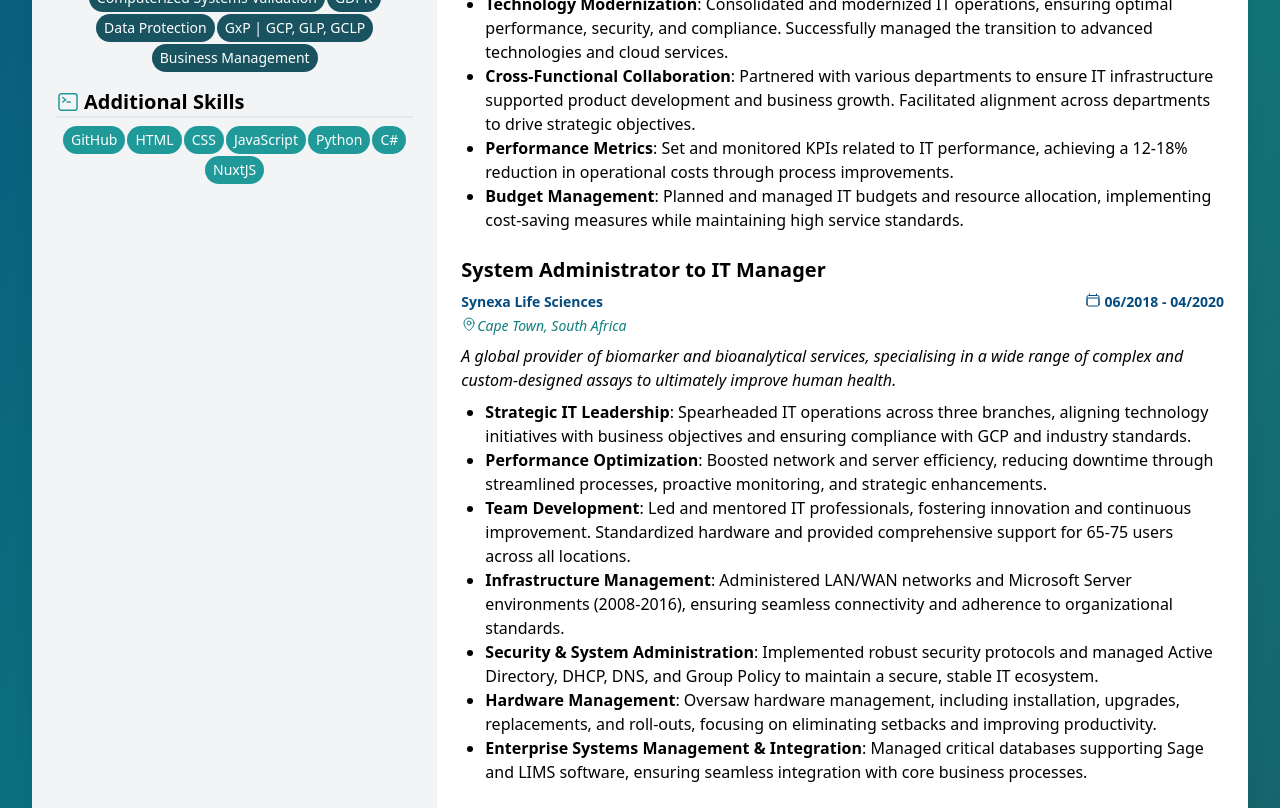
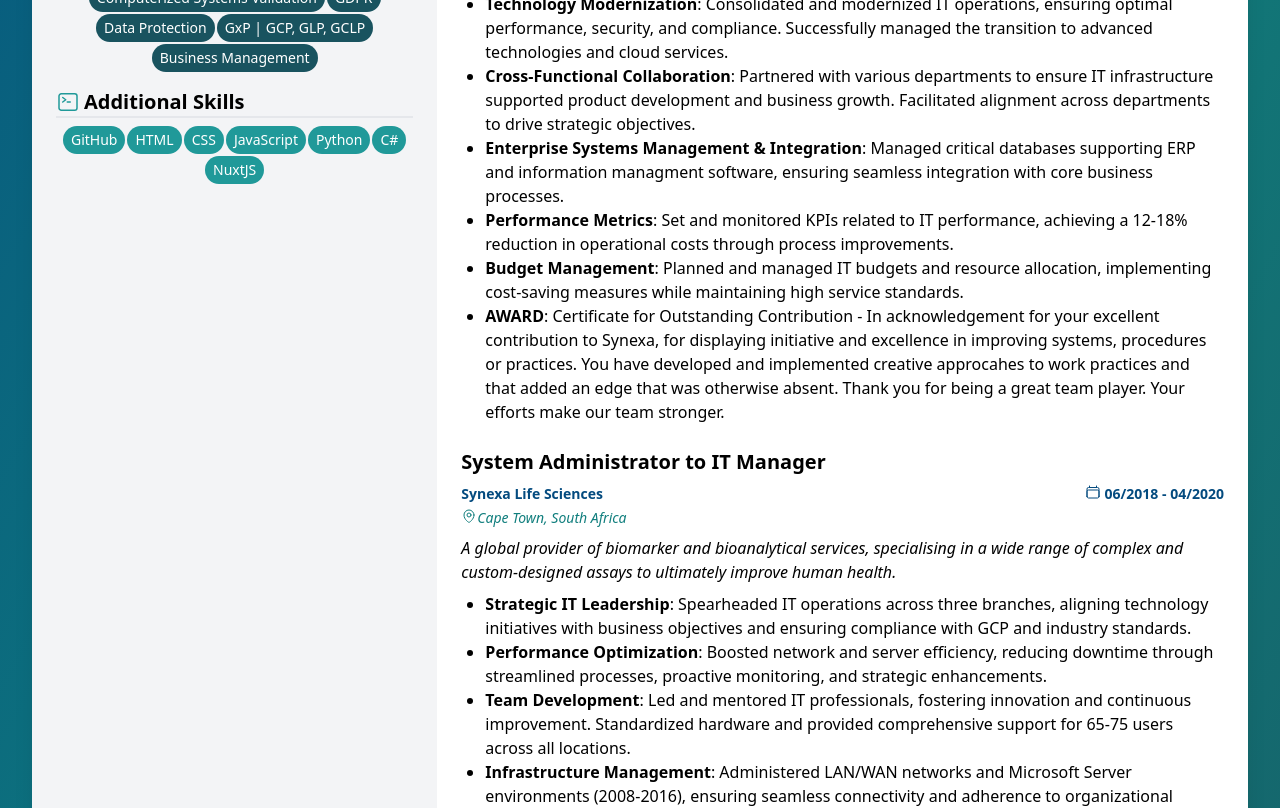
Before and after one commit to FranBotha1990/digital-cv, a Nuxt app: page /profile in a window 1280 px wide. Shown: the part 1020-1828 px from the top of the page. Built offline with nearby package versions, Linux system fonts and the light colour scheme.

Commit message:
Correct Job Summaries, GitHub Links

```diff
--- a/pages/profile.vue
+++ b/pages/profile.vue
@@ -136,8 +136,10 @@
             'Team Leadership and Development: Provided guidance and mentorship to a team of IT professionals, fostering a collaborative and high-performance work environment, upholding culture of continuous improvement, supporting 150 users across 5 global sites.',
             'Technology Modernization: Consolidated and modernized IT operations, ensuring optimal performance, security, and compliance. Successfully managed the transition to advanced technologies and cloud services.',
             'Cross-Functional Collaboration: Partnered with various departments to ensure IT infrastructure supported product development and business growth. Facilitated alignment across departments to drive strategic objectives.',
+            'Enterprise Systems Management & Integration: Managed critical databases supporting ERP and information managment software, ensuring seamless integration with core business processes.',
             'Performance Metrics: Set and monitored KPIs related to IT performance, achieving a 12-18% reduction in operational costs through process improvements.',
-            'Budget Management: Planned and managed IT budgets and resource allocation, implementing cost-saving measures while maintaining high service standards.'
+            'Budget Management: Planned and managed IT budgets and resource allocation, implementing cost-saving measures while maintaining high service standards.',
+            'AWARD: Certificate for Outstanding Contribution - In acknowledgement for your excellent contribution to Synexa, for displaying initiative and excellence in improving systems, procedures or practices. You have developed and implemented creative approcahes to work practices and that added an edge that was otherwise absent. Thank you for being a great team player. Your efforts make our team stronger.'
             ]
         },
         {
@@ -152,8 +154,7 @@
             'Team Development: Led and mentored IT professionals, fostering innovation and continuous improvement. Standardized hardware and provided comprehensive support for 65-75 users across all locations.',
             'Infrastructure Management: Administered LAN/WAN networks and Microsoft Server environments (2008-2016), ensuring seamless connectivity and adherence to organizational standards.',
             'Security & System Administration: Implemented robust security protocols and managed Active Directory, DHCP, DNS, and Group Policy to maintain a secure, stable IT ecosystem.',
-            'Hardware Management: Oversaw hardware management, including installation, upgrades, replacements, and roll-outs, focusing on eliminating setbacks and improving productivity.',
-            'Enterprise Systems Management & Integration: Managed critical databases supporting Sage and LIMS software, ensuring seamless integration with core business processes.'
+            'Hardware Management: Oversaw hardware management, including installation, upgrades, replacements, and roll-outs, focusing on eliminating setbacks and improving productivity.'
             ]
         },
         {
--- a/pages/projects.vue
+++ b/pages/projects.vue
@@ -16,7 +16,7 @@
 				<p class="flex pb-2 text-sm text-custcol-indigodye"><IconsDateIcon class="[&>svg]:h-4 [&>svg]:w-4 pr-1"/>Designed in 2023</p>
 				<p class="pb-2">Traffic Management DBMS with ERD and functional database with test data.</p>
 				<section class="flex justify-center items-center">
-					<h2><a href="https://github.com/FranBotha1990/CMPG223_POS" class="flex" target="blank"><IconsGitHubIcon  class="pr-1 [&>svg]:h-7 [&>svg]:w-6 text-custcol-indigodye"/>GitHub Repository</a></h2>
+					<h2><a href="https://github.com/ArminPretorius/CMPG321-Group5-Project" class="flex" target="blank"><IconsGitHubIcon  class="pr-1 [&>svg]:h-7 [&>svg]:w-6 text-custcol-indigodye"/>GitHub Repository</a></h2>
 				</section>
 			</div>
 		</article>
```
